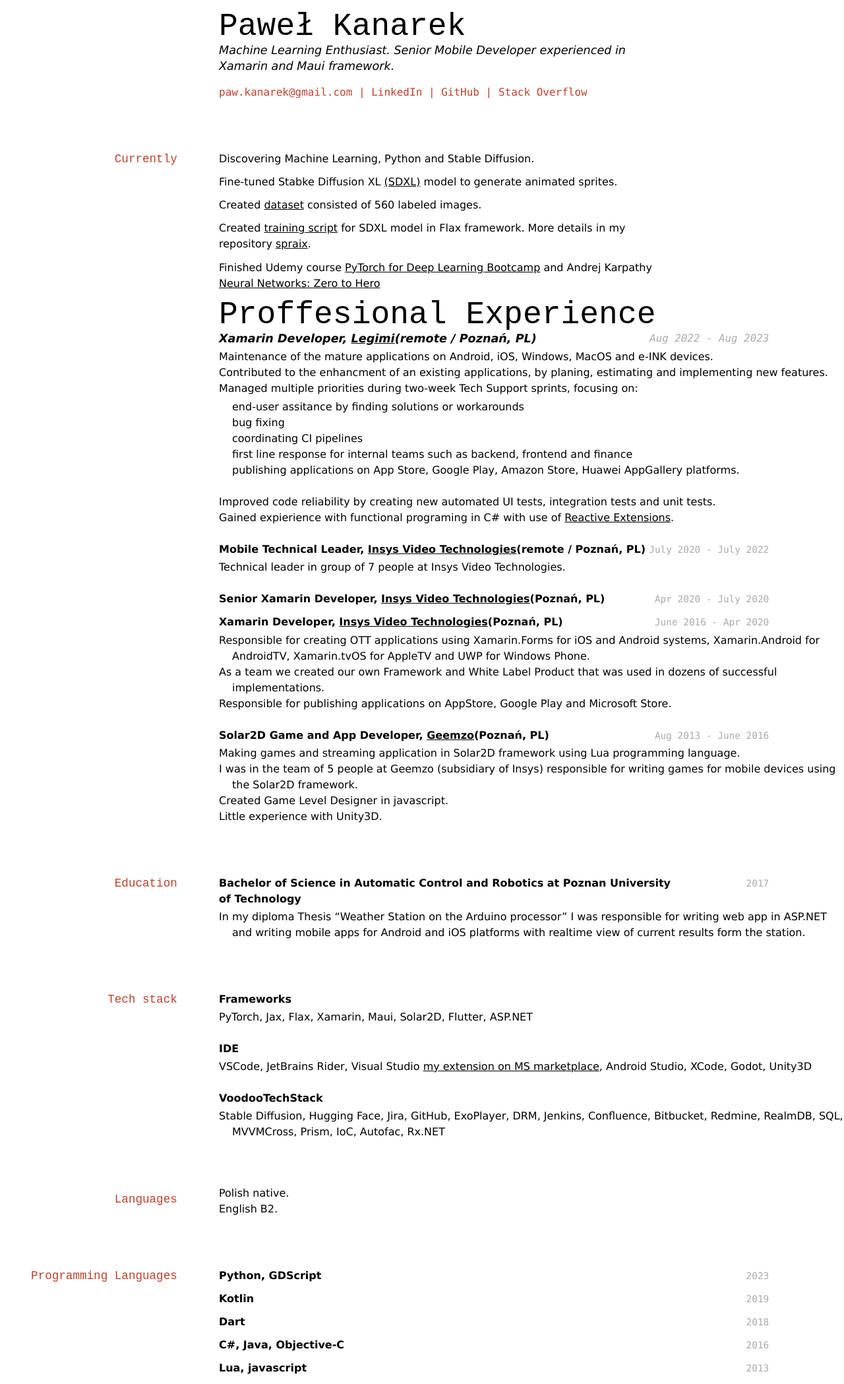
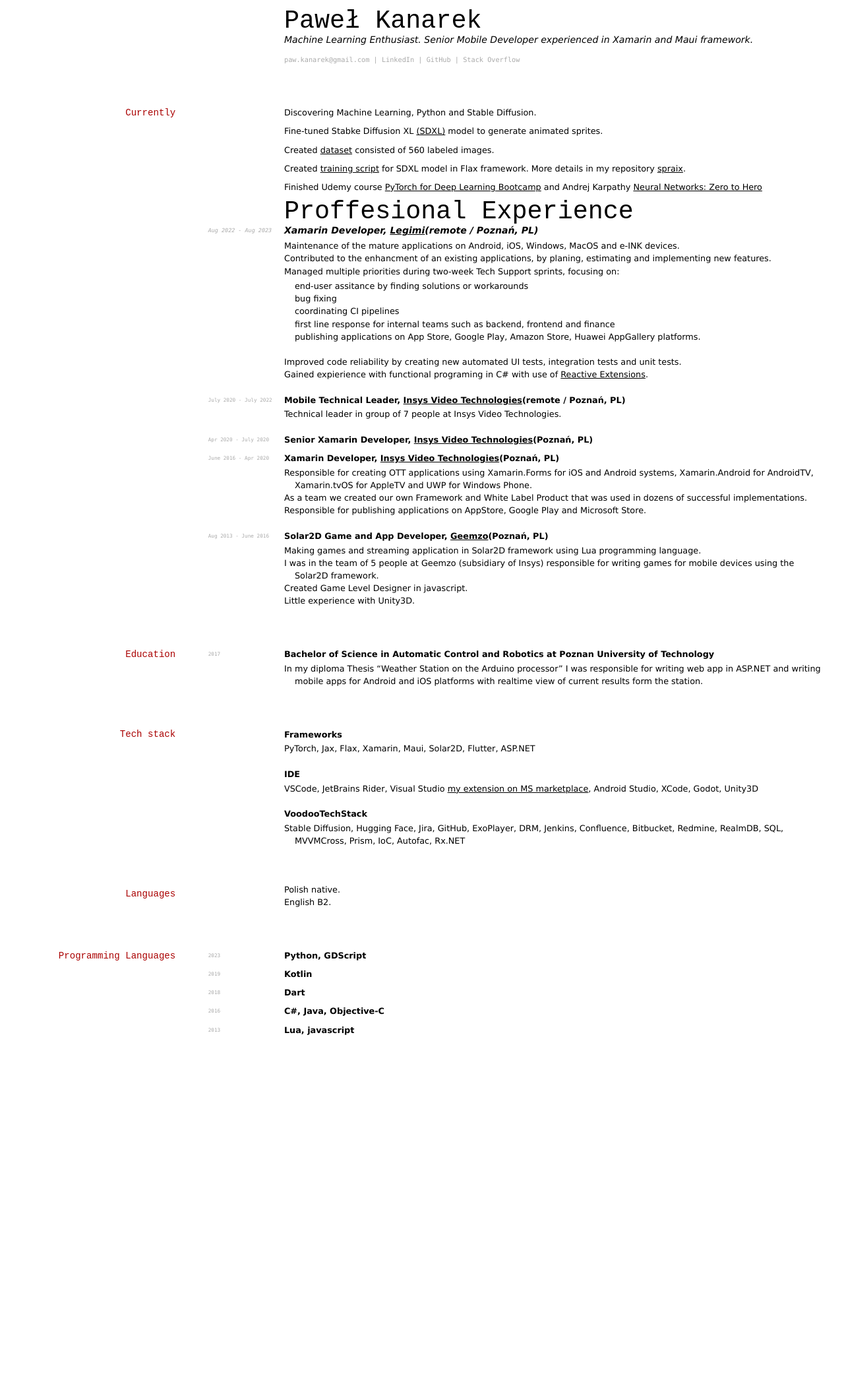
Before and after one commit to PawKanarek/pawkanarek.github.io, a Jekyll site: the page built from resume.md, in a window 1280 px wide. Shown: the whole page at 66% size. Built offline with Jekyll 4.4.1, drawn with Linux system fonts in a browser that asks for light colours; after the commit the page ends 1580 px from its top, so only the background shows below that.

Commit message:
udate css

```diff
--- a/_layouts/cv.html
+++ b/_layouts/cv.html
@@ -3,9 +3,9 @@
 
 <head>
     <meta charset=utf-8 />
-    <title> {% if page.title %} {{ page.title }} | {% endif %}</title>
-    <link href="../media/cv_screen.css" type="text/css" rel="stylesheet" media="screen">
-    <link href="../media/cv_print.css" type="text/css" rel="stylesheet" media="print">
+    <title>{{ page.title }}</title>
+    <link href="../css/cv_screen.css" type="text/css" rel="stylesheet" media="screen">
+    <link href="../css/cv_print.css" type="text/css" rel="stylesheet" media="print">
 </head>
 
 <body>
--- a/media/cv_print.css
+++ b/css/cv_print.css
@@ -140,41 +140,40 @@
 
 body {
     font: normal normal 400;
-    font-size: 12pt;
+    font-size: 10pt;
     line-height: 1.35em;
     /*also written as...  font: normal normal 400 100%/1.5em;*/
-    font-family: Avenir, Verdana, sans-serif;
+    font-family: Verdana, sans-serif;
     /*margin-top: 1em;
 	margin-left: 1em;*/
 }
 
 p {
     position: relative;
-    left: 25%;
+    left: 28%;
     margin-bottom: 0.2em;
     margin-right: 0;
-    width: 60%;
+    width: 70%;
 }
 
 code {
     font: normal normal;
-    font-size: 90%;
+    font-size: 60%;
     /*line-height: 1em;*/
-    font-family: Monaco, Menlo, monospace, sans-serif;
+    font-family: Menlo, monospace, sans-serif;
     color: #ccc;
 }
 
 p code {
     position: absolute;
-    text-align: right;
-    right: -20%;
+    left: -11%;
 }
 
 
 ul {
     position: relative;
-    left: 25%;
-    width: 75%;
+    left: 28%;
+    width: 65%;
     margin-bottom: 1em;
     /*margin-top: -0.5em;*/
 }
@@ -205,8 +204,8 @@
 h3,
 h4 {
     font-weight: 400;
-    font-family: Avenir, Cousine, Verdana, sans-serif;
-    width: 80%;
+    font-family: Cousine, Verdana, sans-serif;
+    width: 65%;
 }
 
 h1 {
@@ -214,7 +213,7 @@
     font-size: 3em;
     line-height: 1em;
     position: relative;
-    left: 25%;
+    left: 28%;
 }
 
 h1+p {
@@ -230,8 +229,9 @@
     position: relative;
     top: 1.2em;
     text-align: right;
-    width: 20%;
+    width: 18%;
 }
+
 
 
 h3 {
@@ -241,7 +241,7 @@
     position: relative;
     top: 1.6em;
     text-align: right;
-    width: 20%;
+    width: 18%;
 }
 
 a {
@@ -256,10 +256,10 @@
 #webaddress {
     margin-top: 1em;
     position: relative;
-    left: 25%;
+    left: 28%;
     color: #ccc;
-    font-family: Monaco, Menlo, monospace, sans-serif;
-    font-size: 90%;
+    font-family: Menlo, monospace, sans-serif;
+    font-size: 80%;
 }
 
 #webaddress a {
--- a/media/cv_screen.css
+++ b/css/cv_screen.css
@@ -140,41 +140,40 @@
 
 body {
     font: normal normal 400;
-    font-size: 100%;
+    font-size: 80%;
     line-height: 1.5em;
     /*also written as...  font: normal normal 400 100%/1.5em;*/
-    font-family: Avenir, Verdana, sans-serif;
+    font-family: Verdana, sans-serif;
     margin-top: 1em;
     margin-left: 1em;
 }
 
 p {
     position: relative;
-    left: 25%;
+    left: 33%;
     margin-bottom: 0.7em;
     margin-right: 0;
-    width: 55%;
+    width: 65%;
 }
 
 code {
     font: normal normal;
-    font-size: 90%;
+    font-size: 60%;
     /*line-height: 1em;*/
-    font-family: Monaco, Menlo, monospace, sans-serif;
+    font-family: Menlo, monospace, sans-serif;
     color: #aaa;
 }
 
 p code {
     position: absolute;
-    text-align: right;
-    right: -20%;
+    left: -14%;
 }
 
 
 ul {
     position: relative;
-    left: 25%;
-    width: 75%;
+    left: 33%;
+    width: 65%;
     margin-bottom: 1.5em;
     margin-top: -0.5em;
 }
@@ -205,8 +204,8 @@
 h3,
 h4 {
     font-weight: 400;
-    font-family: Avenir, Cousine, Verdana, sans-serif;
-    width: 80%;
+    font-family: Cousine, Verdana, sans-serif;
+    width: 65%;
 }
 
 h1 {
@@ -214,7 +213,7 @@
     font-size: 3em;
     line-height: 1em;
     position: relative;
-    left: 25%;
+    left: 33%;
 }
 
 h1+p {
@@ -225,7 +224,7 @@
 
 h2 {
     font-size: 1.1em;
-    color: #bc412b;
+    color: #a00;
     margin-top: 3em;
     position: relative;
     top: 1.4em;
@@ -254,10 +253,10 @@
 #webaddress {
     margin-top: 1em;
     position: relative;
-    left: 25%;
-    color: #bc412b;
-    font-family: Monaco, Menlo, monospace, sans-serif;
-    font-size: 100%;
+    left: 33%;
+    color: #aaa;
+    font-family: Menlo, monospace, sans-serif;
+    font-size: 80%;
 }
 
 #webaddress a {
@@ -265,7 +264,7 @@
 }
 
 em {
-    /* font-weight: bold; */
+    font-weight: bold;
     font-style: italic;
 }
 
```
